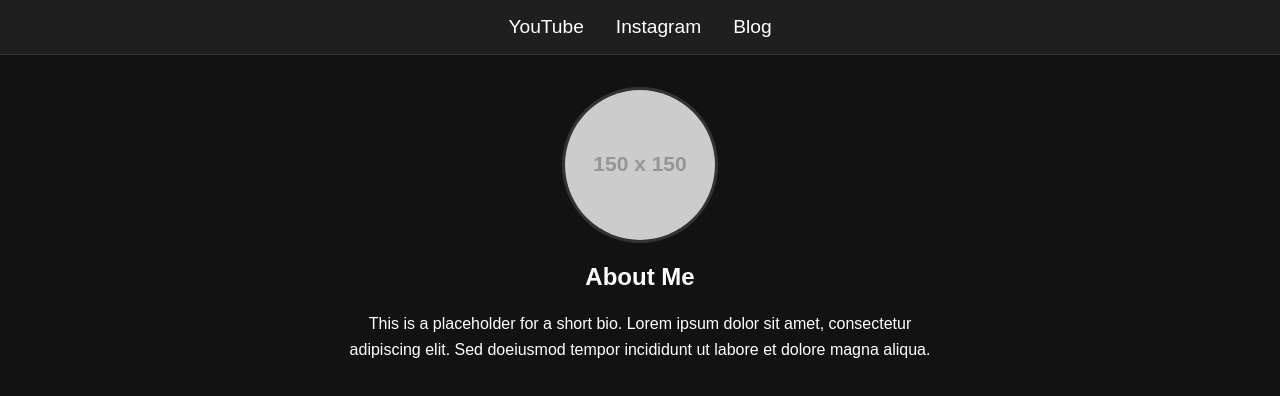
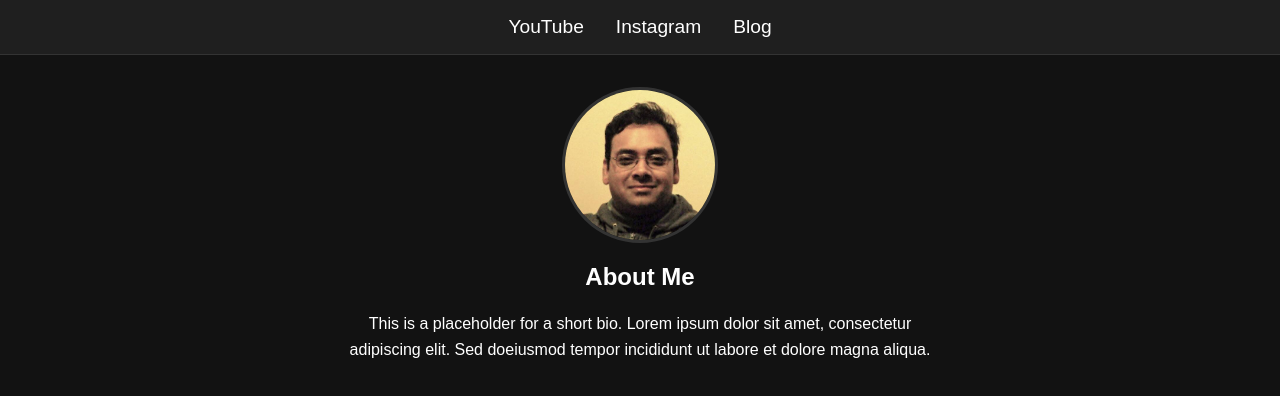
Before and after one commit to nagdeepanjan/landing_page, a plain HTML site: page index.html in a window 1280 px wide. Drawn offline with Linux system fonts and the light colour scheme; placeholder pictures from the web are drawn by us.

Commit message:
Added image

```diff
--- a/index.html
+++ b/index.html
@@ -18,7 +18,7 @@
     </header>
     <main>
         <section id="profile">
-            <img src="https://via.placeholder.com/150" alt="Profile Picture">
+            <img src="./deep.jpg" alt="Profile Picture">
             <h1>About Me</h1>
             <p>This is a placeholder for a short bio. Lorem ipsum dolor sit amet, consectetur adipiscing elit. Sed doeiusmod tempor incididunt ut labore et dolore magna aliqua.</p>
         </section>
```
Also changed, not shown: deep.jpg (added).
